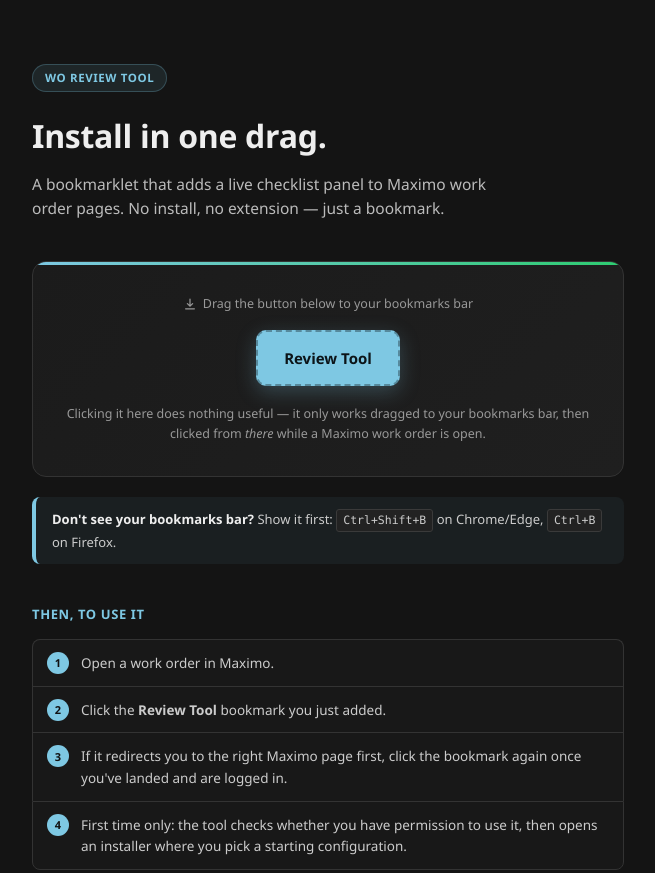
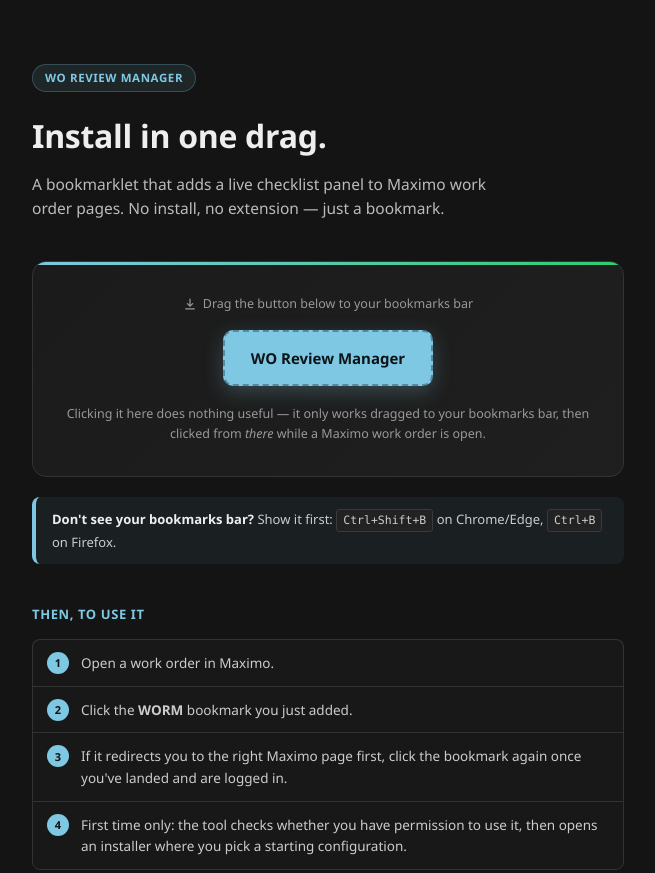
Before and after one commit to WilliamZitzmann/WO-Review-Tool, a plain HTML site: page install.html in a window 1280 px wide. Shown: the top 873 px of the page, without its empty margins (312-967 px from the left). Drawn offline with Linux system fonts and the light colour scheme.

Commit message:
Update install.html

```diff
--- a/install.html
+++ b/install.html
@@ -3,7 +3,7 @@
 <head>
 <meta charset="UTF-8">
 <meta name="viewport" content="width=device-width, initial-scale=1.0">
-<title>WO Review Tool — Install</title>
+<title>Work Order Review Manager — Install</title>
 <style>
   *, *::before, *::after { box-sizing: border-box; margin: 0; padding: 0; }
 
@@ -256,7 +256,7 @@
 
 <div class="wrap">
 
-  <span class="eyebrow">WO Review Tool</span>
+  <span class="eyebrow">WO Review Manager</span>
   <h1>Install in one drag.</h1>
   <p class="lede">A bookmarklet that adds a live checklist panel to Maximo work order pages. No install, no extension — just a bookmark.</p>
 
@@ -265,7 +265,7 @@
       <svg width="14" height="14" viewBox="0 0 16 16" fill="none"><path d="M8 2.5V10.5M8 10.5L5 7.5M8 10.5L11 7.5" stroke="currentColor" stroke-width="1.4" stroke-linecap="round" stroke-linejoin="round"/><path d="M3 13.5H13" stroke="currentColor" stroke-width="1.4" stroke-linecap="round"/></svg>
       Drag the button below to your bookmarks bar
     </div>
-    <a class="bm-button" id="bmLink" href="javascript:(function(){var LOADER_URL='https://wo-review-tool-access.williamzitzmann.workers.dev/loader.js';var CACHE_KEY='__wo_loader_cache';function run(src){try{eval(src);}catch(e){alert('WO Tool loader error: '+e.message);}}var xhr=new XMLHttpRequest();xhr.open('GET',LOADER_URL,true);xhr.onload=function(){if(xhr.status===200){localStorage.setItem(CACHE_KEY,xhr.responseText);run(xhr.responseText);}else{var c=localStorage.getItem(CACHE_KEY);if(c){run(c);}else{alert('WO Tool: failed to load (HTTP '+xhr.status+').');}}};xhr.onerror=function(){var c=localStorage.getItem(CACHE_KEY);if(c){run(c);}else{alert('WO Tool: network error, check connection.');}};xhr.send();})();">Review Tool</a>
+    <a class="bm-button" id="bmLink" href="javascript:(function(){var LOADER_URL='https://wo-review-tool-access.williamzitzmann.workers.dev/loader.js';var CACHE_KEY='__wo_loader_cache';function run(src){try{eval(src);}catch(e){alert('WO Tool loader error: '+e.message);}}var xhr=new XMLHttpRequest();xhr.open('GET',LOADER_URL,true);xhr.onload=function(){if(xhr.status===200){localStorage.setItem(CACHE_KEY,xhr.responseText);run(xhr.responseText);}else{var c=localStorage.getItem(CACHE_KEY);if(c){run(c);}else{alert('WO Tool: failed to load (HTTP '+xhr.status+').');}}};xhr.onerror=function(){var c=localStorage.getItem(CACHE_KEY);if(c){run(c);}else{alert('WO Tool: network error, check connection.');}};xhr.send();})();">WO Review Manager</a>
     <div class="install-note">Clicking it here does nothing useful — it only works dragged to your bookmarks bar, then clicked from <em>there</em> while a Maximo work order is open.</div>
     <div class="install-note" id="scopeNote" style="display:none;"></div>
   </div>
@@ -277,7 +277,7 @@
   <h2>Then, to use it</h2>
   <div class="flow-steps">
     <div class="flow-step"><div class="flow-num">1</div><div class="flow-text">Open a work order in Maximo.</div></div>
-    <div class="flow-step"><div class="flow-num">2</div><div class="flow-text">Click the <strong>Review Tool</strong> bookmark you just added.</div></div>
+    <div class="flow-step"><div class="flow-num">2</div><div class="flow-text">Click the <strong>WORM</strong> bookmark you just added.</div></div>
     <div class="flow-step"><div class="flow-num">3</div><div class="flow-text">If it redirects you to the right Maximo page first, click the bookmark again once you've landed and are logged in.</div></div>
     <div class="flow-step"><div class="flow-num">4</div><div class="flow-text">First time only: the tool checks whether you have permission to use it, then opens an installer where you pick a starting configuration.</div></div>
   </div>
```
